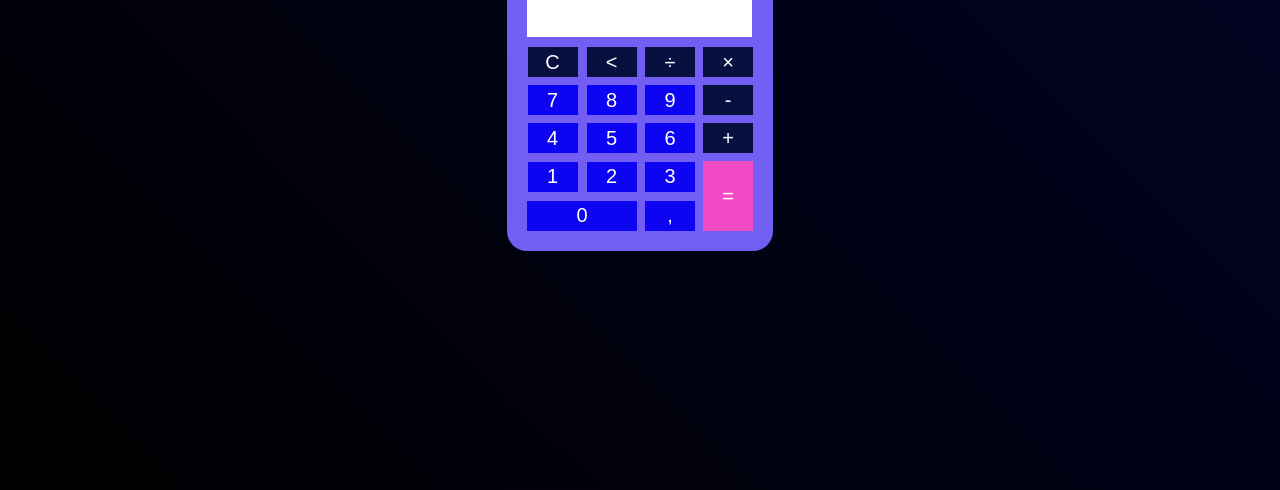
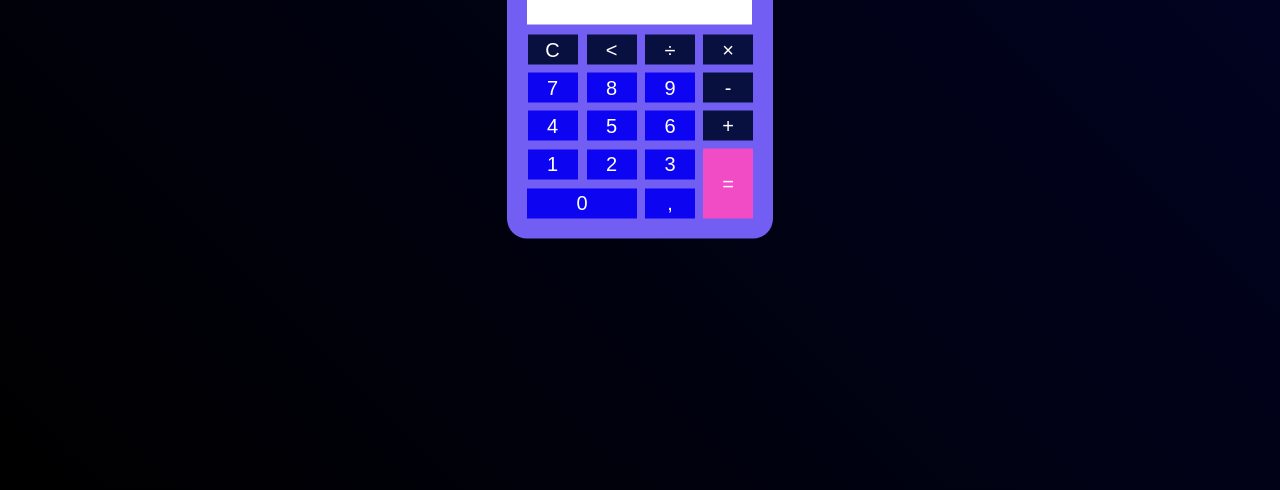
Before and after one commit to jusope/Calculadora-Ju, a plain HTML site: page index.html in a window 1280 px wide. Shown: the part 310-800 px from the top of the page. Drawn offline with Linux system fonts and the light colour scheme.

```diff
--- a/style.css
+++ b/style.css
@@ -62,10 +62,15 @@
 #resultado{
     background-color: white;
     width: 215px;
-    height: 50px;
+    height: 25px;
     margin: 5px;
     font-size: 25px;
     color: black;
     text-align: right;
     padding: 5px;
+    word-wrap: break-word; /*    */
+    max-width: 215px; /* limite máximo do texto */
+    white-space: nowrap; /* removendo a quebra de linha */
+    overflow: hidden; /* removendo a barra de rolagem */
+    text-overflow: ellipsis; /* adicionando "..." ao final do texto */
 }
```
Also changed, not shown: 1 other file.
